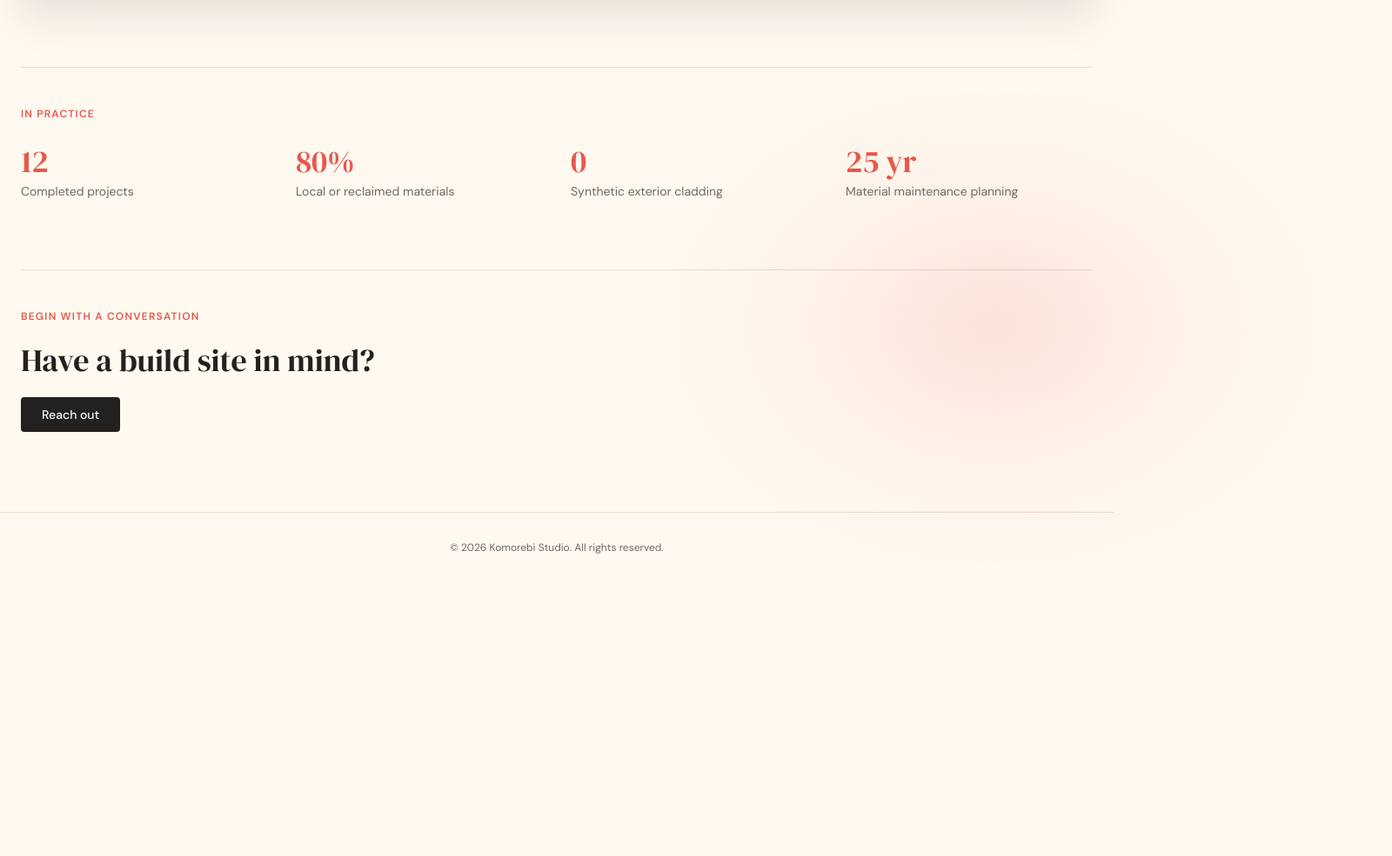
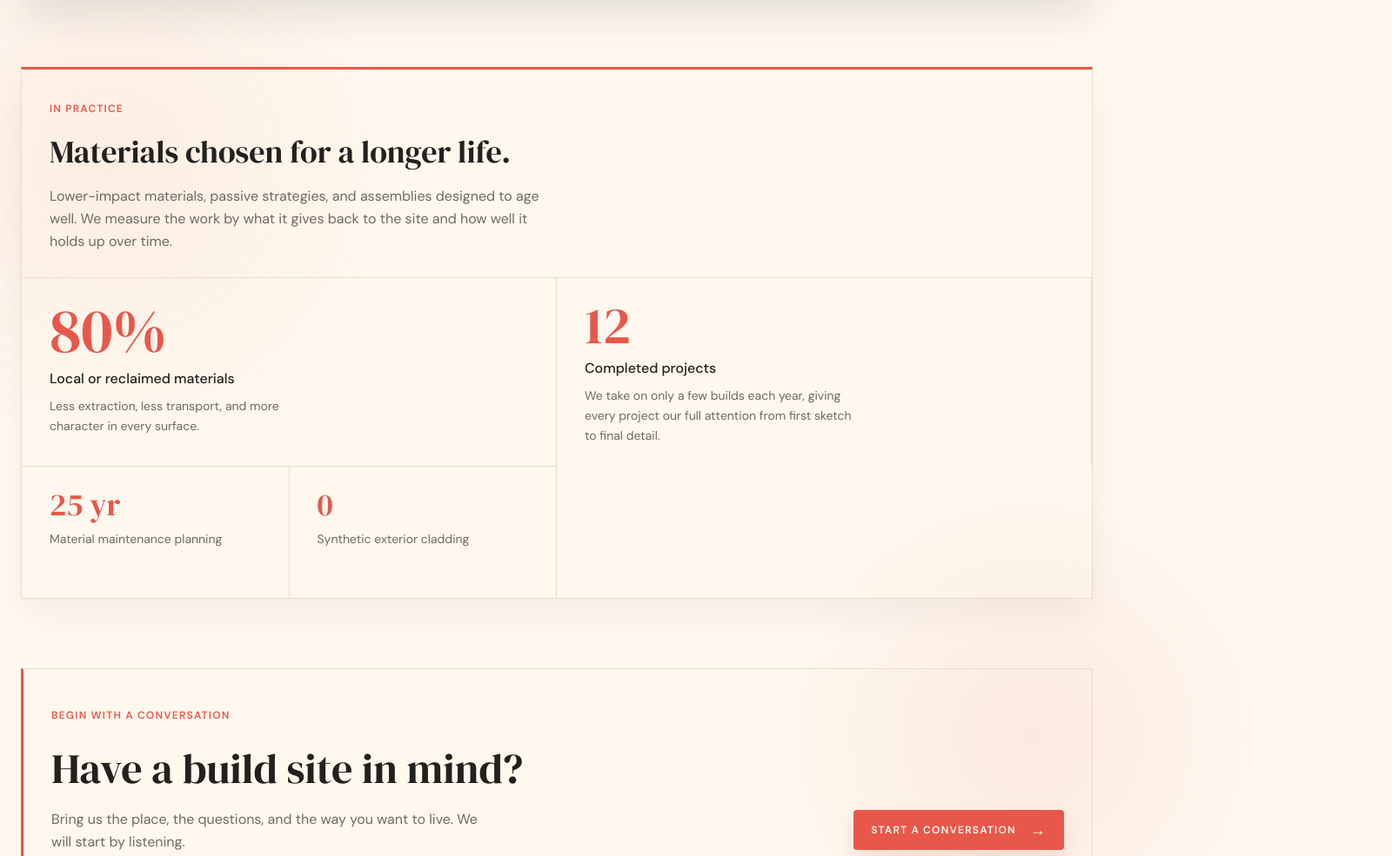
Before and after one commit to JstnPr/Komorebi_Architecture, a website built with Vite: page index.html in a window 1280 px wide. Shown: the part 1842-2827 px from the top of the page at 87% size, 1600 px wide, since content can reach past the window. Before the commit the page ends 2512 px from the top, so only its background shows below. Built offline with nearby package versions, Linux system fonts and the light colour scheme.

Commit message:
Improved additional information sections in landing

```diff
--- a/index.html
+++ b/index.html
@@ -143,35 +143,51 @@
       </section>
 
       <!-- Impact Metrics -->
-      <section class="mt-20 border-t border-border-subtle pt-10">
-         <span class="text-xs uppercase tracking-widest text-terracotta font-semibold">In Practice</span>
-         <div class="grid grid-cols-2 md:grid-cols-4 gap-8 mt-6">
-            <div>
-               <p class="font-serif text-4xl text-terracotta">12</p>
-               <p class="text-charcoal-muted text-sm mt-1">Completed projects</p>
+      <section class="impact-section gradient-section mt-20">
+         <div class="impact-intro">
+            <span class="text-xs uppercase tracking-widest text-terracotta font-semibold">In Practice</span>
+            <h2 class="font-serif text-3xl md:text-4xl leading-tight mt-4 mb-4 max-w-xl">
+               Materials chosen for a longer life.
+            </h2>
+            <p class="text-charcoal-muted max-w-xl text-sm md:text-base leading-relaxed">
+               Lower-impact materials, passive strategies, and assemblies designed to age well. We measure the work by what it gives back to the site and how well it holds up over time.
+            </p>
+         </div>
+         <div class="impact-metrics grid grid-cols-2 md:grid-cols-4">
+            <div class="impact-metric impact-metric-featured col-span-2 md:col-span-2">
+               <p class="font-serif text-6xl md:text-7xl text-terracotta">80%</p>
+               <p class="mt-2 font-medium">Local or reclaimed materials</p>
+               <p class="text-charcoal-muted text-sm mt-2 max-w-xs leading-relaxed">Less extraction, less transport, and more character in every surface.</p>
             </div>
-            <div>
-               <p class="font-serif text-4xl text-terracotta">80%</p>
-               <p class="text-charcoal-muted text-sm mt-1">Local or reclaimed materials</p>
+            <div class="impact-metric impact-metric-projects col-span-2 md:col-span-2">
+               <p class="font-serif text-5xl md:text-6xl text-terracotta">12</p>
+               <p class="mt-2 font-medium">Completed projects</p>
+               <p class="text-charcoal-muted text-sm mt-2 max-w-xs leading-relaxed">We take on only a few builds each year, giving every project our full attention from first sketch to final detail.</p>
             </div>
-            <div>
+            <div class="impact-metric">
+               <p class="font-serif text-4xl text-terracotta">25 yr</p>
+               <p class="text-charcoal-muted text-sm mt-2 leading-relaxed">Material maintenance planning</p>
+            </div>
+            <div class="impact-metric">
                <p class="font-serif text-4xl text-terracotta">0</p>
-               <p class="text-charcoal-muted text-sm mt-1">Synthetic exterior cladding</p>
-            </div>
-            <div>
-               <p class="font-serif text-4xl text-terracotta">25 yr</p>
-               <p class="text-charcoal-muted text-sm mt-1">Material maintenance planning</p>
+               <p class="text-charcoal-muted text-sm mt-2 leading-relaxed">Synthetic exterior cladding</p>
             </div>
          </div>
       </section>
 
       <!-- Closing Inquiry -->
-      <section class="gradient-section gradient-closing mt-20 border-t border-border-subtle pt-10 pb-8">
-         <span class="text-xs uppercase tracking-widest text-terracotta font-semibold">Begin With A Conversation</span>
-         <h2 class="font-serif text-2xl md:text-3xl lg:text-4xl mt-5 mb-4">Have a build site in mind?</h2>
+      <section class="inquiry-panel gradient-section gradient-closing mt-20">
+         <div class="inquiry-copy">
+            <span class="text-xs uppercase tracking-widest text-terracotta font-semibold">Begin With A Conversation</span>
+            <h2 class="font-serif text-3xl md:text-4xl lg:text-5xl leading-tight mt-5 mb-4">Have a build site in mind?</h2>
+            <p class="text-charcoal-muted max-w-lg text-sm md:text-base leading-relaxed">
+               Bring us the place, the questions, and the way you want to live. We will start by listening.
+            </p>
+         </div>
          <a href="/contact.html"
-            class="inline-block bg-charcoal text-canvas px-6 py-2.5 mt-1.5 text-sm font-medium hover:bg-terracotta transition rounded-sm">
-            Reach out
+            class="inquiry-link inline-flex items-center justify-center gap-4 bg-terracotta px-5 py-3.5 text-xs uppercase tracking-widest text-canvas font-semibold hover:bg-charcoal transition rounded-sm group">
+            <span>Start a conversation</span>
+            <span aria-hidden="true" class="text-lg leading-none transition group-hover:translate-x-1">&rarr;</span>
          </a>
       </section>
    </main>
--- a/src/style.css
+++ b/src/style.css
@@ -55,18 +55,18 @@ html {
   content: "";
   position: absolute;
   z-index: -1;
-  top: -3rem;
-  right: -20rem;
-  width: min(88rem, 125vw);
-  height: 76rem;
+  top: -4rem;
+  right: -10rem;
+  bottom: -4rem;
+  left: -10rem;
   pointer-events: none;
-  background: radial-gradient(
-    ellipse at 68% 38%,
-    rgba(231, 88, 75, 0.28) 0%,
-    rgba(231, 88, 75, 0.13) 34%,
-    rgba(231, 88, 75, 0.04) 62%,
-    rgba(231, 88, 75, 0) 82%
-  );
+  background:
+    radial-gradient(circle at 8% 5%, rgba(231, 88, 75, 0.14), transparent 26rem),
+    radial-gradient(circle at 32% 24%, rgba(231, 88, 75, 0.09), transparent 16rem),
+    radial-gradient(circle at 86% 18%, rgba(231, 88, 75, 0.08), transparent 20rem),
+    radial-gradient(circle at 92% 34%, rgba(231, 88, 75, 0.1), transparent 16rem),
+    radial-gradient(circle at 18% 68%, rgba(231, 88, 75, 0.08), transparent 20rem),
+    radial-gradient(circle at 84% 90%, rgba(231, 88, 75, 0.1), transparent 18rem);
 }
 
 .gradient-section {
@@ -82,24 +82,11 @@ html {
   background-repeat: no-repeat;
 }
 
-.gradient-principles::before {
-  top: -8rem;
-  right: -18rem;
-  width: min(48rem, 88vw);
-  height: 30rem;
-  background: radial-gradient(
-    ellipse at center,
-    rgba(231, 88, 75, 0.08) 0%,
-    rgba(231, 88, 75, 0.025) 48%,
-    rgba(231, 88, 75, 0) 76%
-  );
-}
-
 .gradient-principles {
   padding: 2rem;
   border: 1px solid var(--color-border-subtle);
   border-top: 3px solid var(--color-terracotta);
-  background: rgba(245, 238, 223, 0.72);
+  background: rgba(245, 238, 223, 0.16);
   box-shadow: 0 1rem 2.5rem rgba(35, 33, 31, 0.06);
 }
 
@@ -178,6 +165,71 @@ html {
   background: var(--color-terracotta);
 }
 
+.impact-section {
+  overflow: hidden;
+  border: 1px solid var(--color-border-subtle);
+  border-top: 3px solid var(--color-terracotta);
+  background: rgba(245, 238, 223, 0.16);
+  box-shadow: 0 1rem 2.5rem rgba(35, 33, 31, 0.06);
+}
+
+.impact-intro {
+  position: relative;
+  padding: 2rem 2rem 1.75rem;
+}
+
+.impact-metrics {
+  position: relative;
+  border-top: 1px solid var(--color-border-subtle);
+}
+
+.impact-metric {
+  min-height: 9.5rem;
+  padding: 1.5rem 2rem;
+  border-right: 1px solid var(--color-border-subtle);
+}
+
+.impact-metric:nth-child(3),
+.impact-metric:nth-child(4) {
+  border-top: 1px solid var(--color-border-subtle);
+}
+
+.impact-metric-featured {
+  border-right: 1px solid var(--color-border-subtle);
+  border-top: 0;
+  background: transparent;
+}
+
+.impact-metric-projects {
+  border-top: 0;
+  background: transparent;
+}
+
+@media (max-width: 767px) {
+  .impact-metric-projects {
+    border-top: 1px solid var(--color-border-subtle);
+  }
+}
+
+@media (max-width: 767px) {
+  .impact-intro {
+    padding: 1.5rem;
+  }
+
+  .impact-metric {
+    min-height: 8.5rem;
+    padding: 1.25rem 1.5rem;
+  }
+
+  .impact-metric-featured {
+    border-right: 0;
+  }
+
+  .impact-metric-projects {
+    border-right: 0;
+  }
+}
+
 @media (max-width: 767px) {
   .gradient-principles {
     padding: 1.5rem;
@@ -195,15 +247,39 @@ html {
   }
 }
 
-.gradient-closing::before {
-  top: -13rem;
-  right: -16rem;
-  width: min(46rem, 88vw);
-  height: 34rem;
-  background: radial-gradient(
-    ellipse at center,
-    rgba(231, 88, 75, 0.14) 0%,
-    rgba(231, 88, 75, 0.045) 42%,
-    rgba(231, 88, 75, 0) 76%
-  );
+.inquiry-panel {
+  position: relative;
+  display: flex;
+  align-items: end;
+  justify-content: space-between;
+  gap: 2rem;
+  overflow: hidden;
+  padding: 2.5rem 2rem 2.25rem;
+  border: 1px solid var(--color-border-subtle);
+  border-left: 3px solid var(--color-terracotta);
+  background: rgba(245, 238, 223, 0.12);
 }
+
+.inquiry-copy,
+.inquiry-link {
+  position: relative;
+}
+
+.inquiry-link {
+  flex: 0 0 auto;
+  margin-bottom: 0.25rem;
+  min-width: 12rem;
+  box-shadow: 0 0.75rem 1.5rem rgba(231, 88, 75, 0.16);
+}
+
+@media (max-width: 767px) {
+  .inquiry-panel {
+    display: block;
+    padding: 1.75rem 1.5rem 2rem;
+  }
+
+  .inquiry-link {
+    margin-top: 1.75rem;
+    width: 100%;
+  }
+}
```
